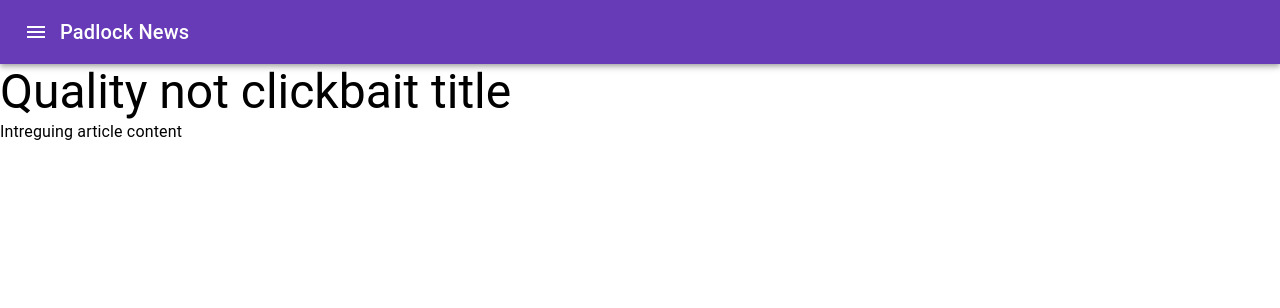
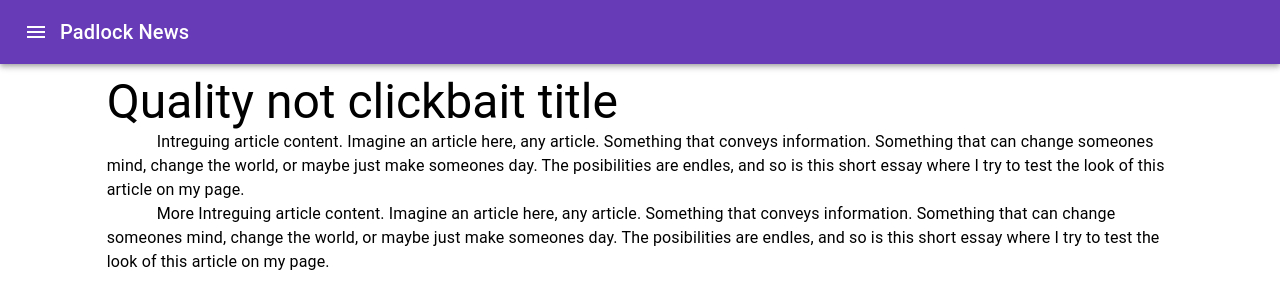
Before and after one commit to brendankhoury/Padlock-News, a React (Create React App) app in the folder client/: page /read in a window 1280 px wide. Shown: the top 308 px of the page. Built offline with nearby package versions, Linux system fonts and the light colour scheme.

Commit message:
Indented article paragraphs and improved the placeholder text

```diff
--- a/client/src/components/ArticleComponent.jsx
+++ b/client/src/components/ArticleComponent.jsx
@@ -1,19 +1,38 @@
-import { Typography } from '@material-ui/core'
+import { Grid, makeStyles, Typography } from '@material-ui/core'
 import React from 'react'
+
+const useStyles = makeStyles((theme) => ({
+    paragraph:{
+        textIndent: "50px",
+    },
+    article:{
+        marginTop:"10px"
+    }
+}));
 
 
 
 export default function ViewArticle(props) {
     //Request article content somehow
     console.log(props.location)
+    const classes = useStyles();
     return (
-        <div>
-            {/* <h1>{props.location.pathname}</h1> */}
-            <Typography variant="h3">Quality not clickbait title</Typography>
-            <Typography>
-                {/* {props.articleContent} */}
-                Intreguing article content
-            </Typography>
-        </div>
+        <Grid container>
+            <Grid item xs={0}  sm={1}/>
+            <Grid item xs={12} sm={10}>
+                <article className = {classes.article}>
+                    <Typography variant="h3">Quality not clickbait title</Typography>
+                    <Typography className={classes.paragraph}>
+                        {/* {props.articleContent} */}
+                        Intreguing article content. Imagine an article here, any article. Something that conveys information. Something that can change someones mind, change the world, or maybe just make someones day. The posibilities are endles, and so is this short essay where I try to test the look of this article on my page.
+                    </Typography>
+                    <Typography className={classes.paragraph}>
+                        {/* {props.articleContent} */}
+                        More Intreguing article content. Imagine an article here, any article. Something that conveys information. Something that can change someones mind, change the world, or maybe just make someones day. The posibilities are endles, and so is this short essay where I try to test the look of this article on my page.
+                    </Typography>
+                </article>
+            </Grid>
+            <Grid item xs={0}  sm={1}/>
+        </Grid>
     )
 }
```
